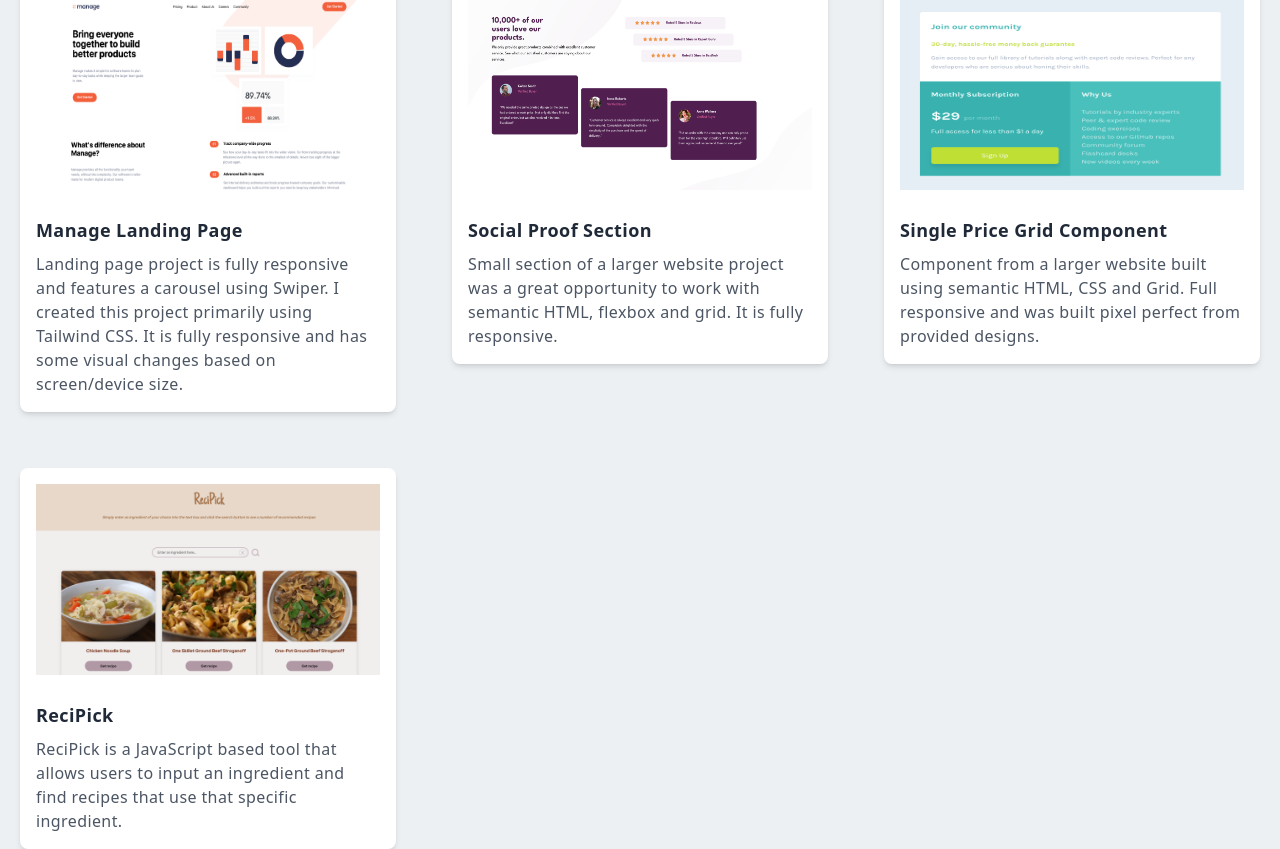
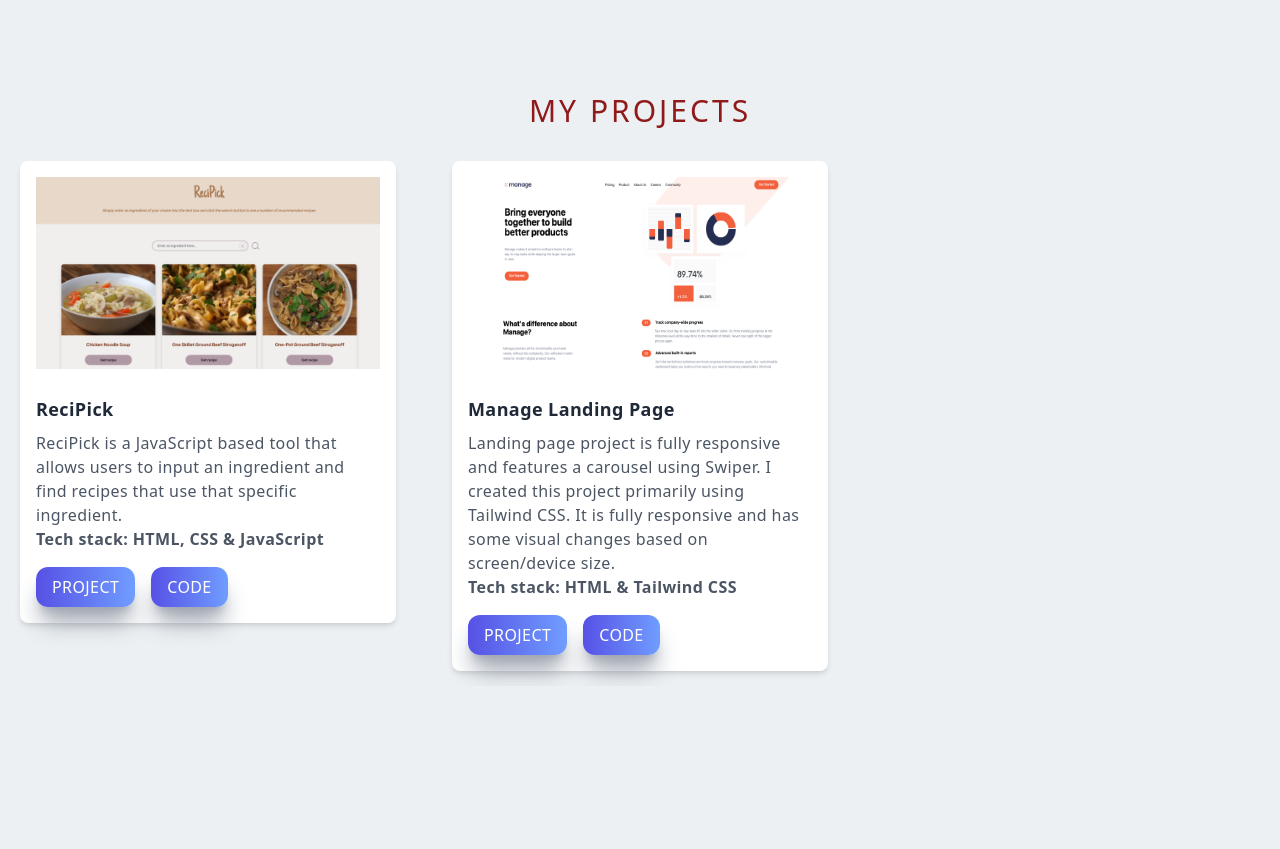
Before and after one commit to lawlawson/portfolio-july, a Next.js app: page / in a window 1280 px wide. Shown: the part 1714-2563 px from the top of the page. After the commit the page ends 2400 px from the top, so only its background shows below. Built offline with nearby package versions, Linux system fonts and the light colour scheme.

Commit message:
added buttons

```diff
--- a/pages/components/Projects.jsx
+++ b/pages/components/Projects.jsx
@@ -2,39 +2,28 @@ import React from 'react';
 import Image from 'next/image';
 
 import manage from '/public/assets/projects/manage.png';
-import socialProof from '/public/assets/projects/social_proof.png';
-import priceGrid from '/public/assets/projects/price_grid.png';
+// import socialProof from '/public/assets/projects/social_proof.png';
+// import priceGrid from '/public/assets/projects/price_grid.png';
 import recipick from '/public/assets/projects/recipick.png';
 
 const Projects = () => {
   const projects = [
+    {
+      title: 'ReciPick',
+      description:
+        'ReciPick is a JavaScript based tool that allows users to input an ingredient and find recipes that use that specific ingredient.',
+      imageUrl: recipick,
+      url: 'https://recipick-v46-tier1-team-02.netlify.app/',
+      code: 'https://github.com/chingu-voyages/v46-tier1-team-02',
+      tools: 'HTML, CSS & JavaScript',
+    },
     {
       title: 'Manage Landing Page',
       description:
         'Landing page project is fully responsive and features a carousel using Swiper. I created this project primarily using Tailwind CSS. It is fully responsive and has some visual changes based on screen/device size.',
       imageUrl: manage,
       url: 'https://celebrated-biscochitos-f95934.netlify.app/',
-    },
-    {
-      title: 'Social Proof Section',
-      description:
-        'Small section of a larger website project was a great opportunity to work with semantic HTML, flexbox and grid. It is fully responsive.',
-      imageUrl: socialProof,
-      url: 'https://bejewelled-marigold-51491d.netlify.app/',
-    },
-    {
-      title: 'Single Price Grid Component',
-      description:
-        'Component from a larger website built using semantic HTML, CSS and Grid. Full responsive and was built pixel perfect from provided designs.',
-      imageUrl: priceGrid,
-      url: 'https://velvety-custard-2fecd5.netlify.app/',
-    },
-    {
-      title: 'ReciPick',
-      description:
-        'ReciPick is a JavaScript based tool that allows users to input an ingredient and find recipes that use that specific ingredient.',
-      imageUrl: recipick,
-      url: 'https://recipick-v46-tier1-team-02.netlify.app/',
+      tools: 'HTML & Tailwind CSS',
     },
   ];
 
@@ -46,12 +35,11 @@ const Projects = () => {
         </p>
         <div className='grid grid-cols-1 sm:grid-cols-2 lg:grid-cols-3 gap-14'>
           {projects.map((project, index) => (
-            <a
+            <div
               key={index}
               href={project.url}
               target='_blank'
-              rel='noopener noreferrer'
-              className='hover:underline'>
+              rel='noopener noreferrer'>
               <div key={index} className='bg-white rounded-lg shadow-md p-4'>
                 <Image
                   src={project.imageUrl}
@@ -64,8 +52,19 @@ const Projects = () => {
                   {project.title}
                 </h3>
                 <p className='text-gray-600'>{project.description}</p>
+                <p className='text-gray-600 font-bold'>
+                  Tech stack: {project.tools}
+                </p>
+                <div className='flex justify-left'>
+                  <button className='text-white py-2 px-4 mt-4 mr-2'>
+                    Project
+                  </button>
+                  <button className='text-white py-2 px-4 mt-4 ml-2'>
+                    Code
+                  </button>
+                </div>
               </div>
-            </a>
+            </div>
           ))}
         </div>
       </div>
```
